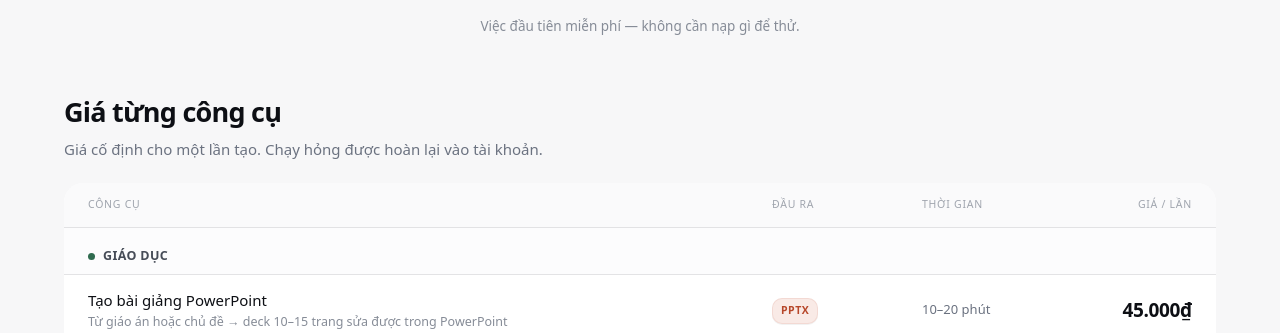
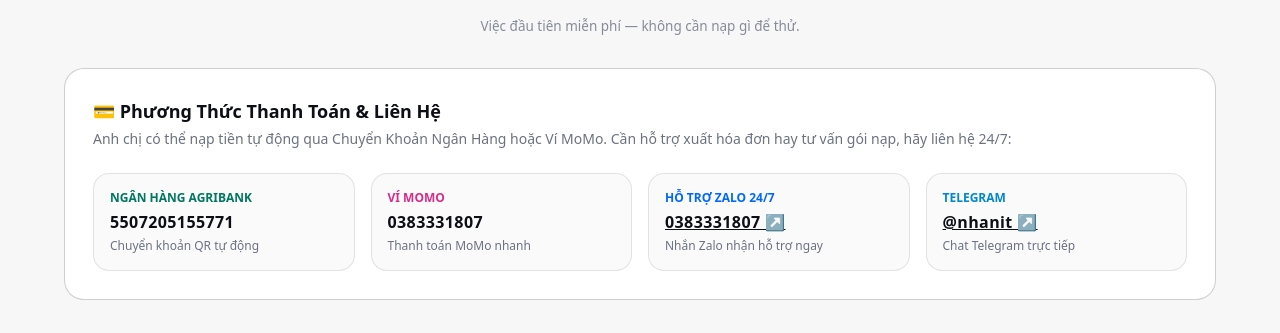
Before and after one commit to nguyentannhanit/trothu, a Next.js app in the folder apps/web/: page /gia in a window 1280 px wide. Shown: the part 619-952 px from the top of the page. Built offline with nearby package versions, Linux system fonts and the light colour scheme; no server answers.

Commit message:
feat: add contact (Zalo 0383331807, Telegram @nhanit) and payment info (Agribank 5507205155771, MoMo 0383331807)

```diff
--- a/apps/web/app/(marketing)/gia/page.tsx
+++ b/apps/web/app/(marketing)/gia/page.tsx
@@ -33,11 +33,11 @@ const HOI = [
   },
   {
     q: "Trả bằng cách nào?",
-    a: "Chuyển khoản ngân hàng bằng mã QR — tiền vào tài khoản trong khoảng 1 phút, không mất phí. Ví MoMo sẽ có sau.",
+    a: "Chuyển khoản Ngân hàng (Agribank - STK: 5507205155771) bằng mã QR hoặc Ví MoMo (0383331807). Tiền vào tài khoản tự động trong khoảng 1 phút.",
   },
   {
     q: "Có hoá đơn cho cơ quan không?",
-    a: "Có. Nhắn Zalo hỗ trợ kèm thông tin đơn vị, chúng tôi xuất hoá đơn cho phần đã nạp.",
+    a: "Có. Nhắn Zalo 0383331807 kèm thông tin đơn vị, chúng tôi xuất hoá đơn cho phần đã nạp.",
   },
   {
     q: "Vì sao mỗi công cụ một giá khác nhau?",
@@ -101,6 +101,46 @@ export default function TrangGia() {
         <p className="text-center text-[13.5px] text-ink-4 mt-4.5">
           Việc đầu tiên miễn phí — không cần nạp gì để thử.
         </p>
+
+        {/* Khối Thông Tin Thanh Toán Trực Tiếp */}
+        <The className="mt-8 p-7 bg-surface border border-line-strong rounded-2xl">
+          <div className="text-lg font-bold text-ink mb-1 flex items-center gap-2">
+            <span>💳 Phương Thức Thanh Toán & Liên Hệ</span>
+          </div>
+          <p className="text-sm text-ink-3 mb-6">
+            Anh chị có thể nạp tiền tự động qua Chuyển Khoản Ngân Hàng hoặc Ví MoMo. Cần hỗ trợ xuất hóa đơn hay tư vấn gói nạp, hãy liên hệ 24/7:
+          </p>
+
+          <div className="grid gap-4 sm:grid-cols-2 lg:grid-cols-4">
+            <div className="p-4 rounded-xl bg-surface-2 border border-line flex flex-col gap-1">
+              <span className="text-xs font-semibold text-accent uppercase">Ngân hàng Agribank</span>
+              <span className="font-mono text-base font-bold text-ink tracking-wide">5507205155771</span>
+              <span className="text-xs text-ink-3">Chuyển khoản QR tự động</span>
+            </div>
+
+            <div className="p-4 rounded-xl bg-surface-2 border border-line flex flex-col gap-1">
+              <span className="text-xs font-semibold text-[#D82D8B] uppercase">Ví MoMo</span>
+              <span className="font-mono text-base font-bold text-ink tracking-wide">0383331807</span>
+              <span className="text-xs text-ink-3">Thanh toán MoMo nhanh</span>
+            </div>
+
+            <div className="p-4 rounded-xl bg-surface-2 border border-line flex flex-col gap-1">
+              <span className="text-xs font-semibold text-[#0068FF] uppercase">Hỗ trợ Zalo 24/7</span>
+              <a href="https://zalo.me/0383331807" target="_blank" rel="noopener noreferrer" className="font-mono text-base font-bold text-ink hover:text-accent tracking-wide underline">
+                0383331807 ↗
+              </a>
+              <span className="text-xs text-ink-3">Nhắn Zalo nhận hỗ trợ ngay</span>
+            </div>
+
+            <div className="p-4 rounded-xl bg-surface-2 border border-line flex flex-col gap-1">
+              <span className="text-xs font-semibold text-[#0088cc] uppercase">Telegram</span>
+              <a href="https://t.me/nhanit" target="_blank" rel="noopener noreferrer" className="font-mono text-base font-bold text-ink hover:text-[#0088cc] tracking-wide underline">
+                @nhanit ↗
+              </a>
+              <span className="text-xs text-ink-3">Chat Telegram trực tiếp</span>
+            </div>
+          </div>
+        </The>
       </section>
 
       <section className="px-6 md:px-16 pb-14">
--- a/apps/web/app/(marketing)/page.tsx
+++ b/apps/web/app/(marketing)/page.tsx
@@ -701,9 +701,14 @@ export default function TrangChu() {
               <div className="text-xs sm:text-sm text-ink-2 font-medium">Đội ngũ Trợ Thủ sẵn sàng giải đáp qua Zalo 8h00 – 22h00 hàng ngày</div>
             </div>
           </div>
-          <Nut kieu="chinh" co="sm" href="/huong-dan" className="shrink-0 font-bold active-press">
-            Chat Zalo Hỗ Trợ
-          </Nut>
+          <a
+            href="https://zalo.me/0383331807"
+            target="_blank"
+            rel="noopener noreferrer"
+            className="shrink-0 font-bold active-press inline-flex items-center justify-center rounded-lg bg-accent text-white px-4 py-2 text-sm shadow-md hover:bg-accent-hover transition-colors"
+          >
+            Chat Zalo 0383331807 ↗
+          </a>
         </div>
       </section>
 
--- a/apps/web/components/site-chrome.tsx
+++ b/apps/web/components/site-chrome.tsx
@@ -129,8 +129,8 @@ export function SiteFooter() {
           <p className="mt-3.5 text-[14px] leading-relaxed text-ink-3 max-w-[36ch]">
             Nền tảng công cụ AI tự động hóa giấy tờ và công việc văn phòng lặp đi lặp lại cho người đi làm Việt Nam.
           </p>
-          <p className="mt-4 font-mono text-xs text-ink-4">
-            [TÊN HỘ KINH DOANH] · MST [MÃ SỐ THUẾ]
+          <p className="mt-[14px] text-[13.5px] font-medium text-ink-3">
+            Hỗ trợ 24/7: <a href="https://zalo.me/0383331807" target="_blank" rel="noopener noreferrer" className="text-accent font-semibold hover:underline">Zalo 0383331807</a> · <a href="https://t.me/nhanit" target="_blank" rel="noopener noreferrer" className="text-[#0088cc] font-semibold hover:underline">Telegram @nhanit</a>
           </p>
         </div>
 
@@ -151,12 +151,12 @@ export function SiteFooter() {
         />
 
         <FooterCot
-          tieuDe="Hỗ trợ"
+          tieuDe="Liên hệ & Hỗ trợ"
           muc={[
+            { nhan: "Zalo: 0383331807", href: "https://zalo.me/0383331807", ngoai: true },
+            { nhan: "Telegram: @nhanit", href: "https://t.me/nhanit", ngoai: true },
             { nhan: "Hướng dẫn sử dụng", href: "/huong-dan" },
-            { nhan: "Câu hỏi thường gặp", href: "/huong-dan" },
-            { nhan: "Bảng giá lượt", href: "/gia" },
-            { nhan: "Zalo hỗ trợ 24/7", href: "/huong-dan" },
+            { nhan: "Bảng giá & Thanh toán", href: "/gia" },
           ]}
         />
 
@@ -178,15 +178,27 @@ export function SiteFooter() {
   );
 }
 
-function FooterCot({ tieuDe, muc }: { tieuDe: string; muc: { nhan: string; href: string }[] }) {
+function FooterCot({ tieuDe, muc }: { tieuDe: string; muc: { nhan: string; href: string; ngoai?: boolean }[] }) {
   return (
     <div className="flex flex-col gap-2.5">
       <div className="text-[14px] font-bold text-ink mb-1">{tieuDe}</div>
-      {muc.map((m) => (
-        <Link key={m.nhan} href={m.href} className="text-[13.5px] text-ink-3 hover:text-accent transition-colors">
-          {m.nhan}
-        </Link>
-      ))}
+      {muc.map((m) =>
+        m.ngoai ? (
+          <a
+            key={m.nhan}
+            href={m.href}
+            target="_blank"
+            rel="noopener noreferrer"
+            className="text-[13.5px] text-ink-3 hover:text-accent transition-colors flex items-center gap-1"
+          >
+            {m.nhan} ↗
+          </a>
+        ) : (
+          <Link key={m.nhan} href={m.href} className="text-[13.5px] text-ink-3 hover:text-accent transition-colors">
+            {m.nhan}
+          </Link>
+        )
+      )}
     </div>
   );
 }
--- a/apps/web/components/zalo-widget.tsx
+++ b/apps/web/components/zalo-widget.tsx
@@ -24,14 +24,16 @@ export function FloatingZaloWidget() {
       )}
 
       {/* Floating Button */}
-      <Link
-        href="/huong-dan"
+      <a
+        href="https://zalo.me/0383331807"
+        target="_blank"
+        rel="noopener noreferrer"
         className="w-14 h-14 rounded-full bg-[#0068FF] text-white shadow-xl flex items-center justify-center relative active-press transition-transform duration-200 hover:scale-110 border-2 border-white"
-        aria-label="Chat Zalo Hỗ Trợ"
+        aria-label="Chat Zalo Hỗ Trợ 0383331807"
       >
         <span className="w-3.5 h-3.5 rounded-full bg-emerald-400 border-2 border-white absolute top-0 right-0 pulse-dot" />
         <span className="font-extrabold text-xl tracking-tighter">Zalo</span>
-      </Link>
+      </a>
     </div>
   );
 }
```
